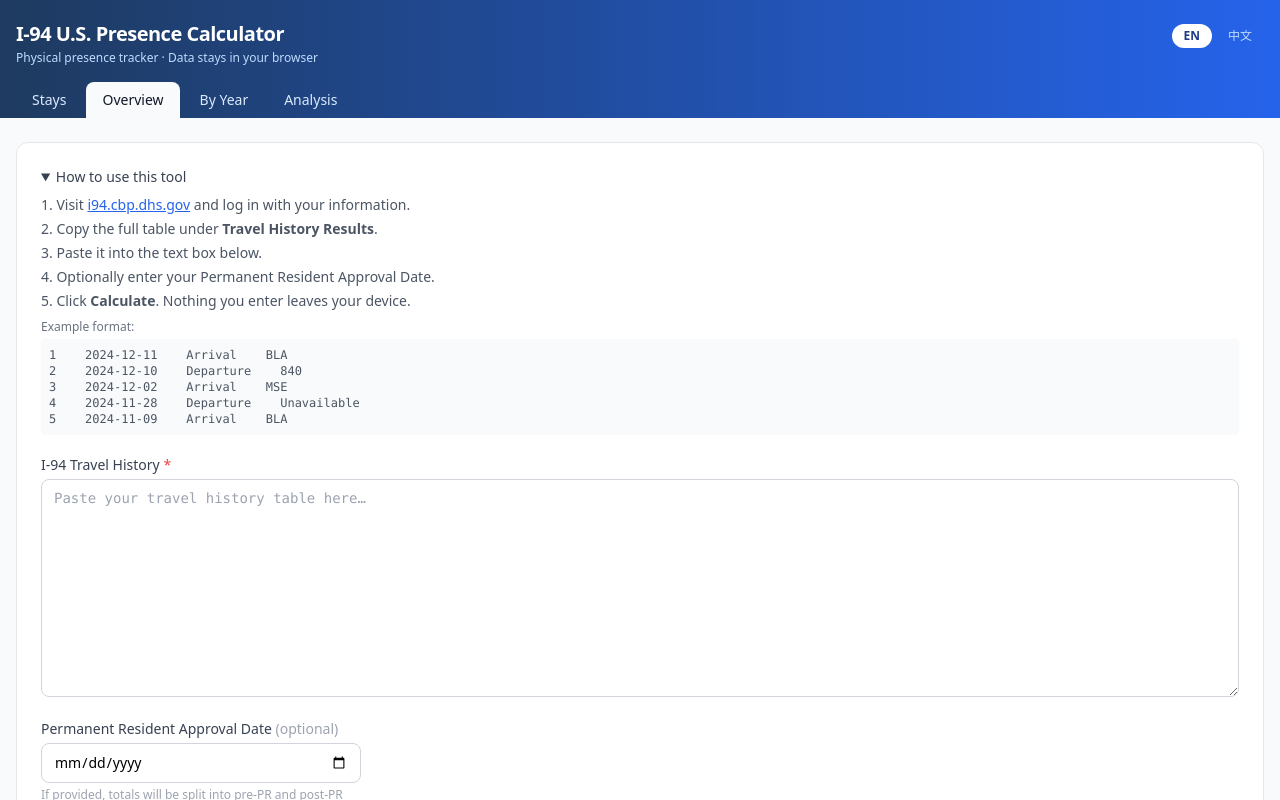
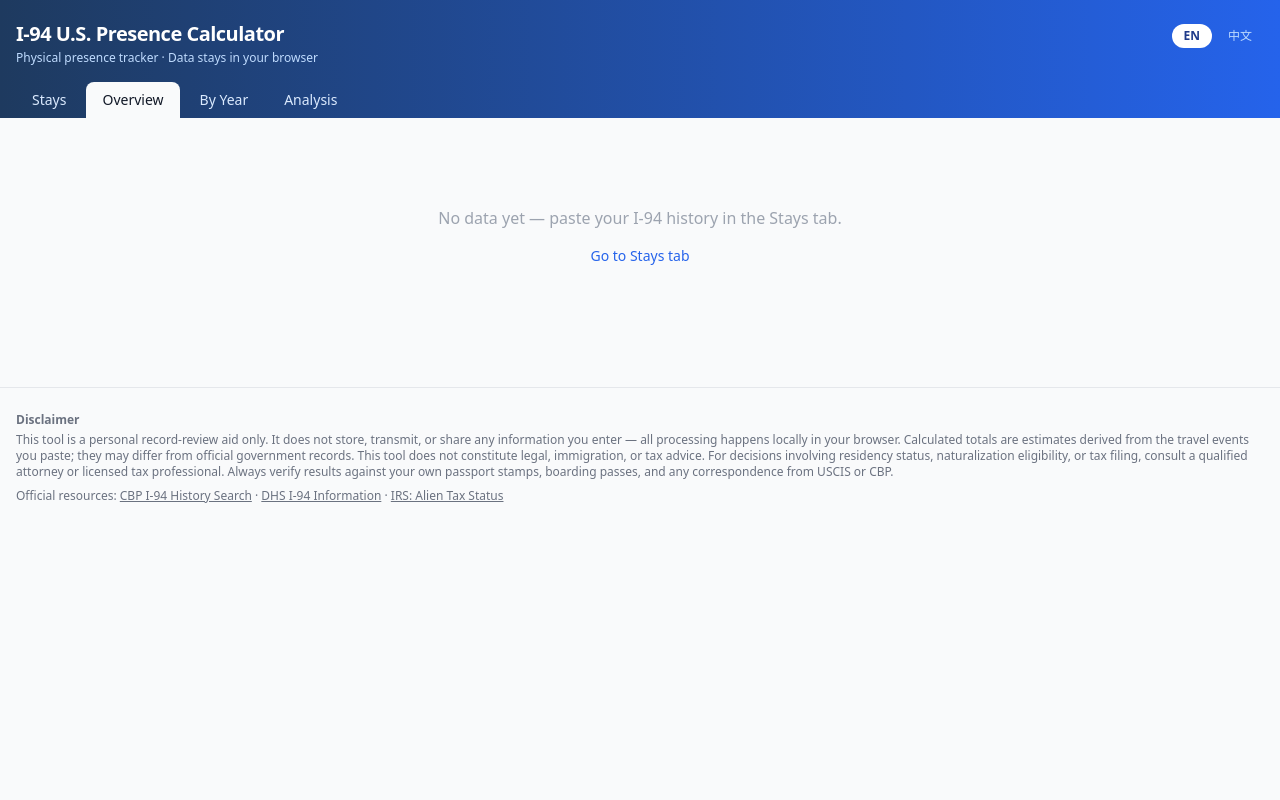
Before and after one commit to JefferyZhang2019/I94Calculator, a React (Vite) app: page / in a window 1280 px wide. Both pictures are taken after a click on the button "Overview". Shown: the top 800 px of the page. Built offline with nearby package versions, Linux system fonts and the light colour scheme.

Commit message:
feat: wire tab routing and new results shape into I94Calculator

```diff
--- a/src/components/I94Calculator.jsx
+++ b/src/components/I94Calculator.jsx
@@ -1,20 +1,21 @@
 import { useState } from 'react'
 import { parseI94Text } from '../utils/parser'
 import {
-  buildStays, computeTotals,
-  computeByYear, computeByMonth,
+  buildStays, computeTotals, computeByYear, computeByMonth,
+  computeRolling5Year, computeVisitStats,
 } from '../utils/calculator'
+import { useLang } from '../i18n/LangContext'
 
-import InputPanel      from './InputPanel'
-import SummaryBanner   from './SummaryBanner'
-import StaysTable      from './StaysTable'
-import YearBreakdown   from './YearBreakdown'
-import MonthBreakdown  from './MonthBreakdown'
-import CustomRange     from './CustomRange'
-import BonusPanel      from './BonusPanel'
-import ExportButton    from './ExportButton'
+import InputPanel     from './InputPanel'
+import StaysTable     from './StaysTable'
+import YearBreakdown  from './YearBreakdown'
+import MonthBreakdown from './MonthBreakdown'
+import ExportButton   from './ExportButton'
+import OverviewTab    from './OverviewTab'
+import AnalysisTab    from './AnalysisTab'
 
-export default function I94Calculator() {
+export default function I94Calculator({ activeTab, setActiveTab, embed = false }) {
+  const { t } = useLang()
   const [results, setResults] = useState(null)
 
   function handleCalculate({ rawText, prDate }) {
@@ -22,39 +23,70 @@ export default function I94Calculator() {
     today.setHours(12, 0, 0, 0)
 
     const { entries, warnings, error } = parseI94Text(rawText)
-
     if (error) {
       setResults({ error })
       return
     }
 
     const prDateObj = prDate ? new Date(prDate + 'T12:00:00') : null
-    const stays   = buildStays(entries, today)
-    const totals  = computeTotals(stays, prDateObj)
-    const byYear  = computeByYear(stays)
-    const byMonth = computeByMonth(stays)
+    const stays      = buildStays(entries, today)
+    const totals     = computeTotals(stays, prDateObj)
+    const byYear     = computeByYear(stays)
+    const byMonth    = computeByMonth(stays)
+    const rolling    = computeRolling5Year(stays, today.getFullYear())
+    const visitStats = computeVisitStats(stays)
 
-    setResults({ entries, stays, totals, byYear, byMonth, warnings, error: null })
+    setResults({ entries, stays, totals, byYear, byMonth, rolling, visitStats, warnings, error: null })
+    setActiveTab('overview')
   }
+
+  const errorBanner = results?.error && (
+    <div className="bg-red-50 border border-red-200 rounded-xl px-5 py-4 text-red-800 text-sm">
+      <strong>{t('errorParse')}</strong> {results.error}
+    </div>
+  )
+
+  // Embed mode: stack all panels vertically, no tabs
+  if (embed) {
+    return (
+      <div className="space-y-6 p-4">
+        <InputPanel onCalculate={handleCalculate} />
+        {errorBanner}
+        {results && !results.error && (
+          <>
+            <OverviewTab results={results} onGoToByYear={() => {}} />
+            <StaysTable stays={results.stays} warnings={results.warnings} />
+            <YearBreakdown byYear={results.byYear} />
+            <MonthBreakdown byMonth={results.byMonth} />
+            <AnalysisTab results={results} />
+          </>
+        )}
+      </div>
+    )
+  }
+
+  const hasData = results && !results.error
+
+  const noDataMsg = !hasData && activeTab !== 'stays' && (
+    <div className="text-center py-16 text-gray-400">
+      <p>{t('noDataPrompt')}</p>
+      <button
+        className="mt-4 text-blue-600 hover:underline text-sm"
+        onClick={() => setActiveTab('stays')}
+      >
+        {t('goToInput')}
+      </button>
+    </div>
+  )
 
   return (
     <div className="space-y-6">
+      {activeTab === 'stays' && (
+        <>
+          {errorBanner}
           <InputPanel onCalculate={handleCalculate} />
-
-      {results?.error && (
-        <div className="bg-red-50 border border-red-200 rounded-xl px-5 py-4 text-red-800 text-sm">
-          <strong>Could not parse input:</strong> {results.error}
-        </div>
-      )}
-
-      {results && !results.error && (
+          {hasData && (
             <>
-          <SummaryBanner
-            totals={results.totals}
-            stays={results.stays}
-            entries={results.entries}
-          />
-
               <div className="flex justify-end">
                 <ExportButton
                   stays={results.stays}
@@ -62,13 +94,22 @@ export default function I94Calculator() {
                   byMonth={results.byMonth}
                 />
               </div>
-
               <StaysTable stays={results.stays} warnings={results.warnings} />
-          <YearBreakdown byYear={results.byYear} />
-          <MonthBreakdown byMonth={results.byMonth} />
-          <CustomRange stays={results.stays} />
-          <BonusPanel stays={results.stays} />
             </>
+          )}
+        </>
+      )}
+      {activeTab === 'overview' && (hasData
+        ? <OverviewTab results={results} onGoToByYear={() => setActiveTab('byyear')} />
+        : noDataMsg
+      )}
+      {activeTab === 'byyear' && (hasData
+        ? <><YearBreakdown byYear={results.byYear} /><MonthBreakdown byMonth={results.byMonth} /></>
+        : noDataMsg
+      )}
+      {activeTab === 'analysis' && (hasData
+        ? <AnalysisTab results={results} />
+        : noDataMsg
       )}
     </div>
   )
```
Lines whose indentation alone changed are shown as unchanged.
